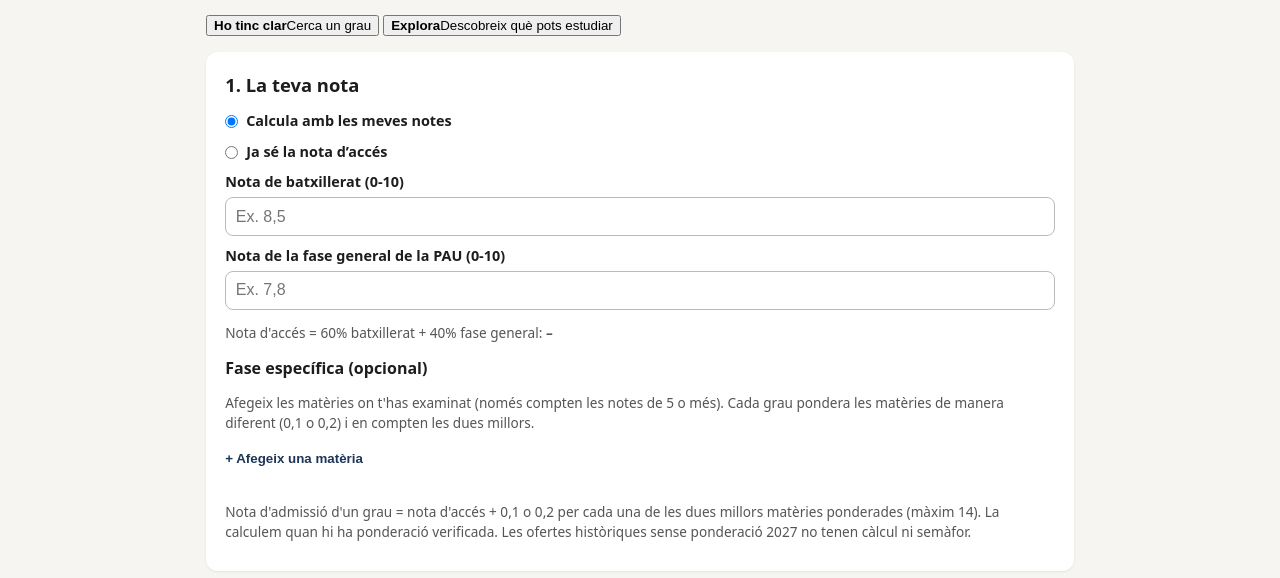
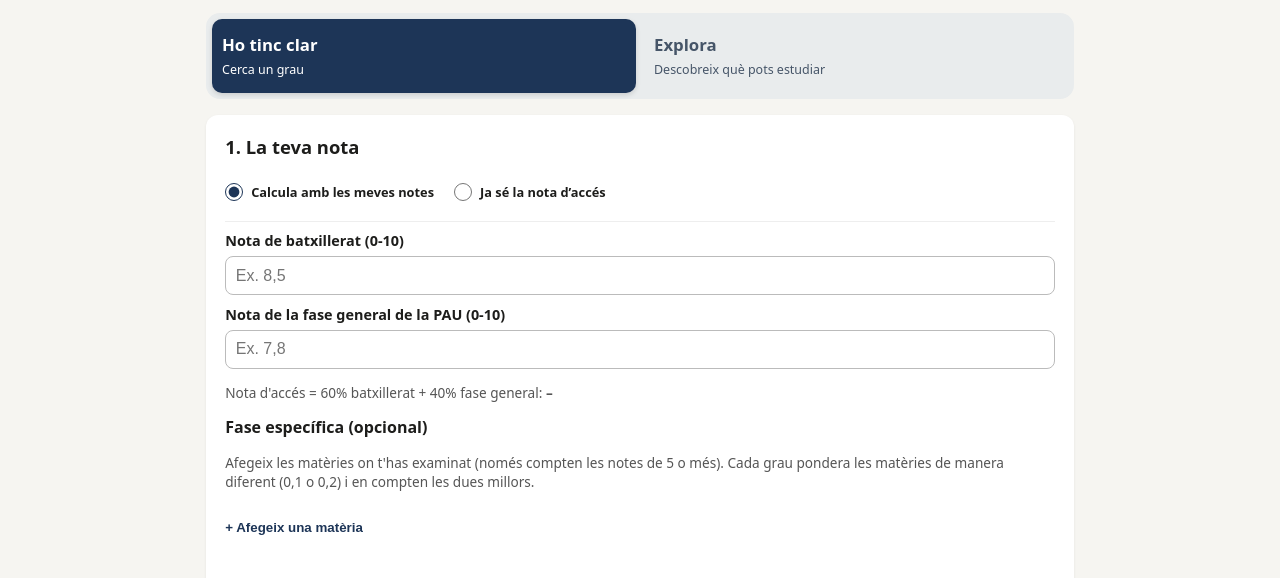
Before and after one commit to sidddi/industrial-catalunya, a plain HTML site: page index.html in a window 1280 px wide. Shown: the part 151-729 px from the top of the page. Drawn offline with Linux system fonts and the light colour scheme; a script that the page names is missing.

Commit message:
Update style.css for Explora mode

```diff
--- a/style.css
+++ b/style.css
@@ -12,3 +12,14 @@ label{display:block;font-size:.9rem;font-weight:600;margin:.6rem 0}input,select{
 a{color:#1d3557}.mes{display:block;width:100%;margin:1rem 0;padding:.7rem;border:0;border-radius:8px;background:#1d3557;color:#fff;font-size:1rem}
 
 .sub{margin:.8rem 0 .2rem;font-size:1rem}.mrow{display:grid;grid-template-columns:1fr 90px 36px;gap:.5rem;align-items:end;margin:.4rem 0}.mrow label{margin:0}.mrow button{height:42px;border:1px solid #bbb;border-radius:8px;background:#fff;cursor:pointer}.lnk{background:none;border:0;color:#1d3557;font-weight:600;cursor:pointer;padding:.3rem 0}.adm{font-size:.9rem;margin:.2rem 0}.sp{font-size:.82rem;color:#555}
+[hidden]{display:none!important}
+button,summary{cursor:pointer}button:focus-visible,summary:focus-visible,input:focus-visible,select:focus-visible{outline:3px solid #7794b8;outline-offset:3px}
+.modes{display:grid;grid-template-columns:1fr 1fr;gap:8px;background:#e9eced;padding:6px;border-radius:14px;margin:1rem 0}
+.modes button{border:0;border-radius:10px;padding:14px 10px;text-align:left;background:transparent;color:#465568;min-height:66px;font:inherit}
+.modes button[aria-pressed="true"]{background:#1d3557;color:#fff;box-shadow:0 2px 5px #0002}.modes strong,.modes span{display:block}.modes strong{font-size:1.05rem}.modes span{font-size:.78rem;margin-top:3px}
+.grade-choice{display:flex;flex-wrap:wrap;gap:6px 20px;border-bottom:1px solid #eee;padding-bottom:.6rem;margin-bottom:.6rem}.grade-choice label{font-size:.8rem}.grade-choice input{min-width:18px;min-height:18px;accent-color:#1d3557}
+.explore-summary{border-radius:12px;background:#e8eef5;padding:18px;margin:1rem 0;color:#1d3557}.explore-summary strong,.explore-summary span{display:block}.explore-summary span{font-size:.88rem;margin-top:4px}
+.family-group{border:1px solid #e0e3e6;border-radius:14px;background:#fff;margin:12px 0;overflow:hidden}.family-group summary{list-style:none;display:flex;align-items:center;gap:12px;padding:18px;min-height:82px}.family-group summary::-webkit-details-marker{display:none}.family-icon{flex:0 0 42px;width:42px;height:42px;display:grid;place-items:center;background:#eef2f7;color:#1d3557;border-radius:12px;font-size:1.6rem}.family-heading{flex:1;min-width:0}.family-heading strong,.family-heading span{display:block}.family-heading strong{font-size:1rem}.family-heading span{font-size:.8rem;color:#596575;margin-top:3px}.chevron{font-size:1.5rem;color:#596575}.family-group[open] .chevron{transform:rotate(180deg)}.family-group[open] summary{border-bottom:1px solid #eee}.family-body{padding:0 16px 16px}.family-hint{font-size:.88rem;color:#555;margin:14px 0}.family-body .deg{box-shadow:none;border:1px solid #e5e8e6;border-left:5px solid #2e9e5b;margin:12px 0;padding:14px}.family-more{width:100%;min-height:46px;border:1px solid #b8c6d6;border-radius:8px;background:#f4f7fa;color:#1d3557;font:inherit;font-weight:600;margin-top:6px}
+.empty{text-align:center;padding:35px 18px;border:1px dashed #b8c6d6;border-radius:14px;background:#fff}.empty-icon{display:block;font-size:2rem;color:#1d3557}.empty h3{margin:8px 0}.empty p{max-width:460px;margin:8px auto;color:#555}
+.meta,.sp,.adm,.deg h3,.anys span{overflow-wrap:anywhere}.lnk{min-height:44px}.mrow{grid-template-columns:minmax(0,1fr) 70px 36px}.mrow select{min-width:0}.chk input{flex-shrink:0}
+@media(max-width:420px){header,main,footer{padding:0 12px}h1{font-size:1.55rem}.lead{font-size:.94rem}.card{padding:16px}.family-group summary{padding:14px;gap:10px}.family-body{padding:0 10px 12px}.family-icon{flex-basis:34px;height:34px}.family-heading strong{font-size:.92rem}.modes span{font-size:.72rem}.banner{font-size:.85rem}.banner strong{font-size:1.4rem}.row{grid-template-columns:1fr}.mrow{gap:6px}.mrow select{font-size:.86rem;padding:10px 4px}}
```
